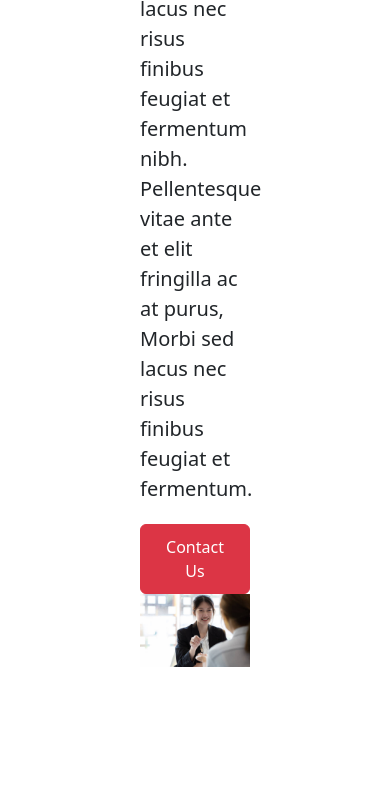
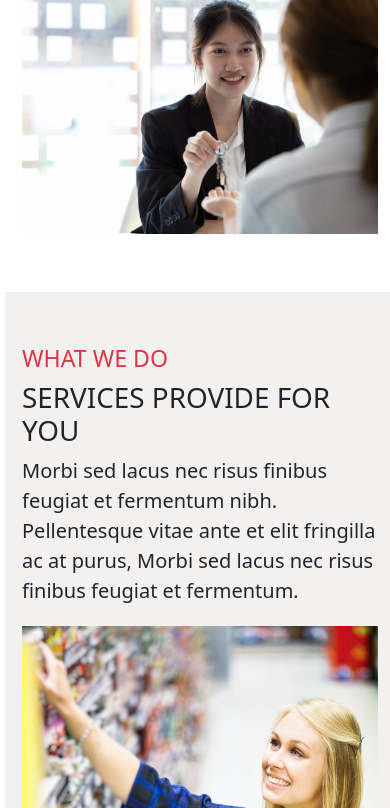
Before and after one commit to Ritik-Koliyal/HomepageDigitalmarket, a plain HTML site: page index.html in a window 390 px wide. Shown: the part 399-1207 px from the top of the page. Drawn offline with nearby package versions, Linux system fonts and the light colour scheme.

Commit message:
responsive css section

```diff
--- a/style.css
+++ b/style.css
@@ -1,3 +1,9 @@
+ * {
+   margin: 0;
+   padding: 0;
+   box-sizing: border-box;
+ }
+
  body {
    font-family: Arial, sans-serif;
  }
@@ -16,7 +22,13 @@
 
  @media (max-width: 768px) {
    .container {
-     width: 100% !important;
+     width: 100vw !important;
+   }
+
+   section {
+     width: 100vw !important;
+     margin: 5px !important;
+     padding: 5px !important;
    }
  }
 
```
